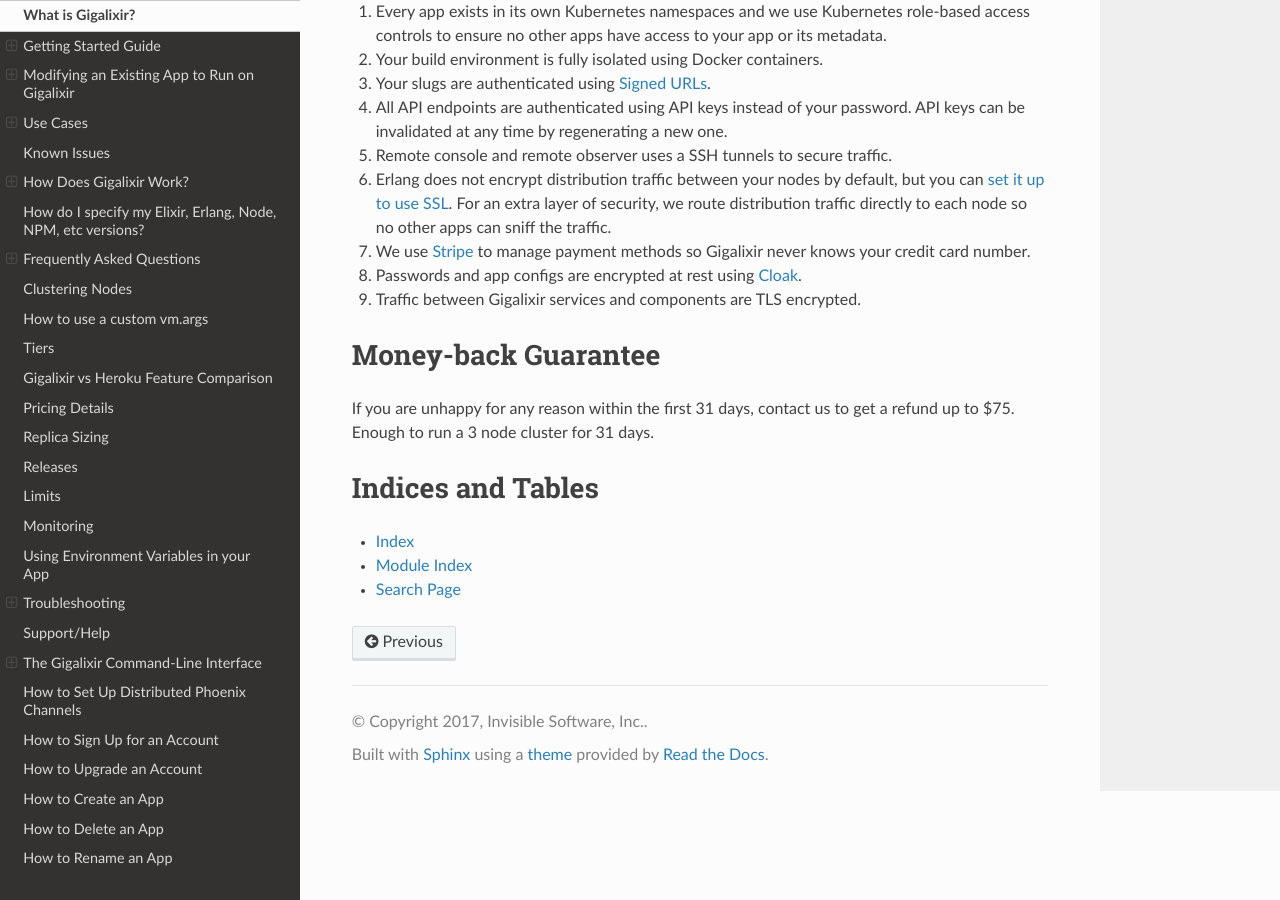
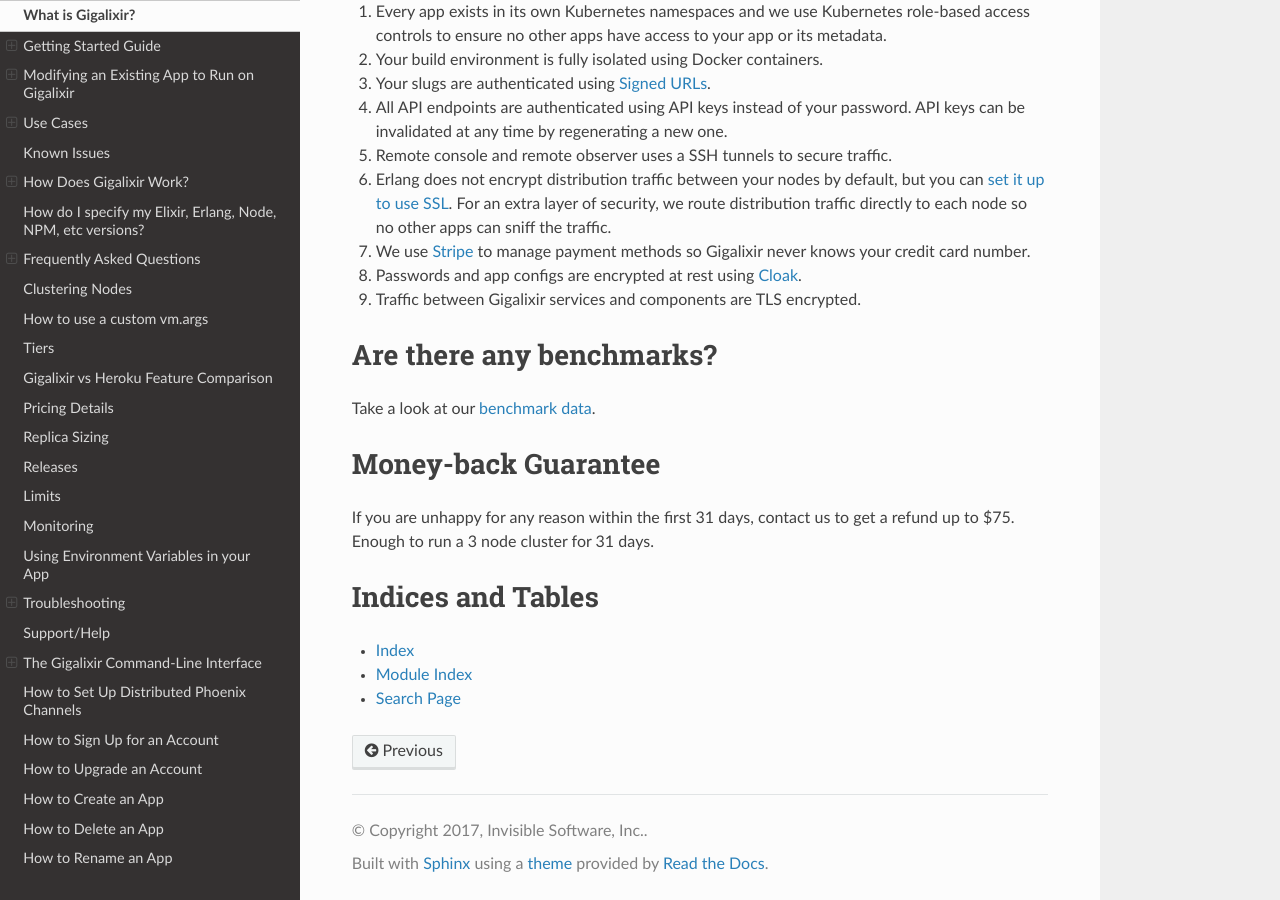
Before and after one commit to gigalixir/gigalixir-cli, a Sphinx documentation site: the page built from docs/source/main.rst, in a window 1280 px wide and 900 px high, scrolled down 46008 px. Built offline with Sphinx 7.4.7 and the Read the Docs theme 2.0.0, drawn with Linux system fonts in a browser that asks for light colours.

Commit message:
post benchmarks.

```diff
--- a/docs/source/main.rst
+++ b/docs/source/main.rst
@@ -1939,6 +1939,11 @@ Gigalixir takes security very, very seriously.
 .. _`Stripe`: https://stripe.com/
 .. _`set it up to use SSL`: http://erlang.org/doc/apps/ssl/ssl_distribution.html
 
+Are there any benchmarks?
+=========================
+
+Take a look at our `benchmark data <https://docs.google.com/spreadsheets/d/1KWES-cSH_qXZQN9y3yu6HDSTdweIbZQuL12qLvkJnBo/edit?usp=sharing>`_.
+
 Money-back Guarantee
 ====================
 
```
